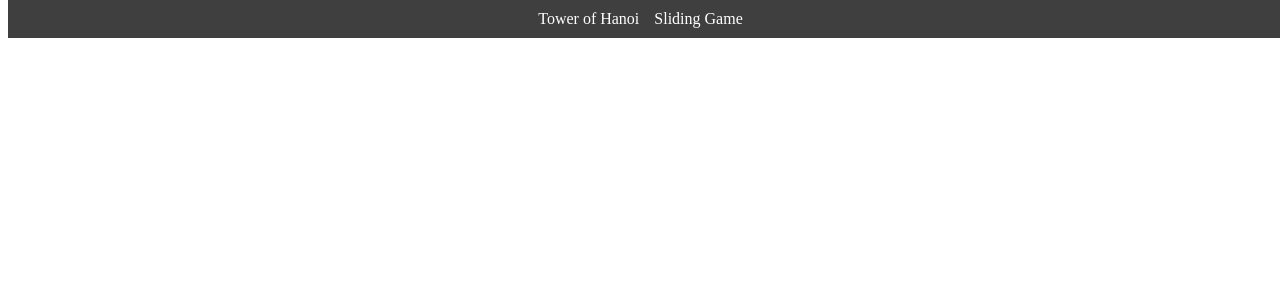
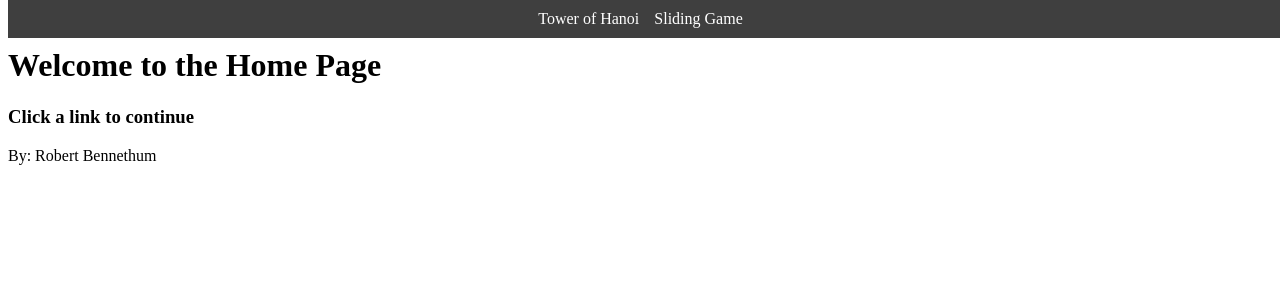
Before and after one commit to robertbiv/Angular-Drag-Drop, an Angular app: page / in a window 1280 px wide. Shown: the top 300 px of the page. Built offline with nearby package versions, Linux system fonts and the light colour scheme.

Commit message:
Added Home Page

```diff
--- a/src/app/app.routes.ts
+++ b/src/app/app.routes.ts
@@ -1,9 +1,11 @@
 import { Routes } from '@angular/router';
 import { TowerOfHanoiComponent } from './tower-of-hanoi/tower-of-hanoi.component';
 import {SlidingGameComponent} from "./sliding-game/sliding-game.component";
+import {HomeComponent} from "./home/home.component";
 
 export const routes: Routes = [
   { path: 'tower-of-hanoi', component: TowerOfHanoiComponent },
   {path: 'sliding-game', component: SlidingGameComponent},
-  // other routes...
+  {path: '', component: HomeComponent},
+
 ];
--- /dev/null
+++ b/src/app/home/home.component.html
@@ -0,0 +1,3 @@
+<h1>Welcome to the Home Page</h1>
+    <h3>Click a link to continue</h3>
+<p>By: Robert Bennethum</p>
```
Also changed, not shown: src/app/home/home.component.ts (added, +12 -0 lines), src/app/home/home.component.css (added), 1 other file (tests, documents, lock files or other folders).
